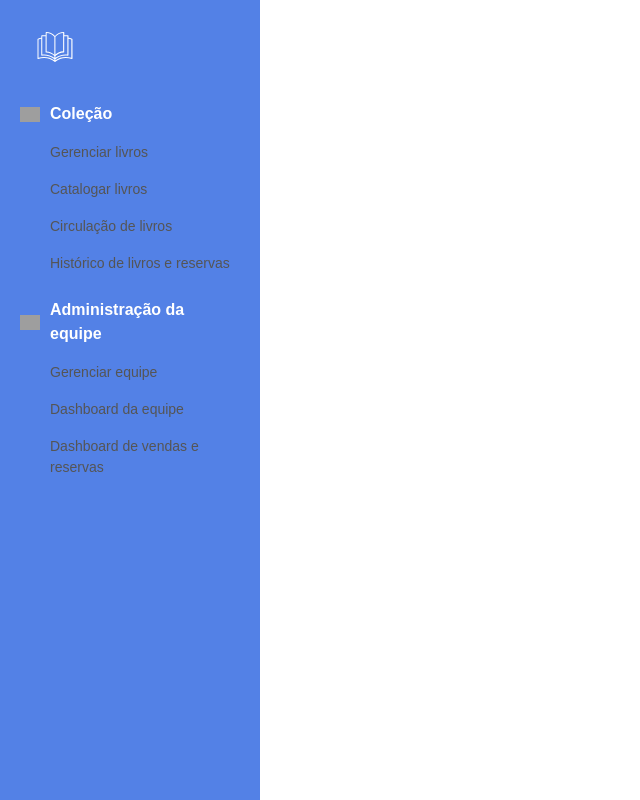
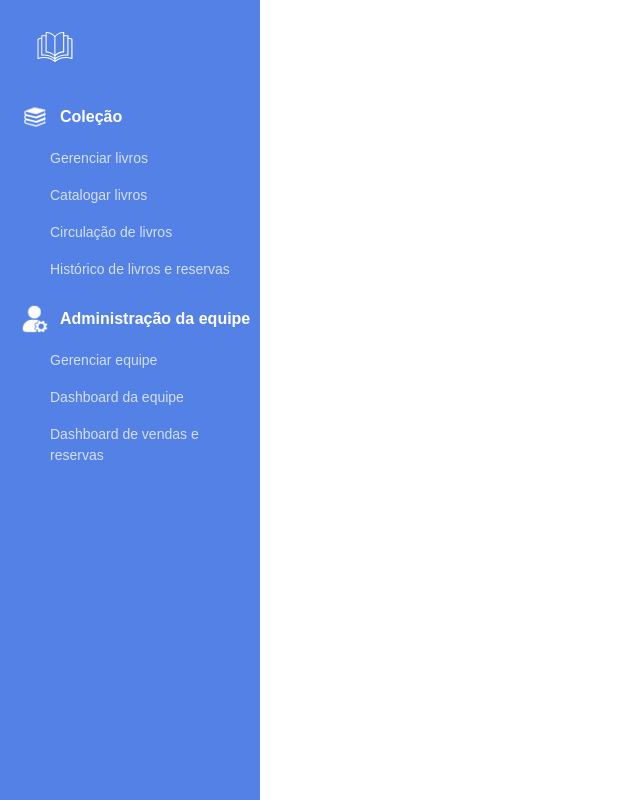
Before and after one commit to joaovitorsplimadias-commits/libtest, a Next.js app in the folder frontend-app/: page /teste in a window 1280 px wide. Shown: the whole page, without its empty margins (0-640 px from the left). Built offline with nearby package versions, Linux system fonts and the light colour scheme; grey boxes are pictures that could not be loaded.

Commit message:
style: Adicionando icons e arrumando a sidebar para deixa-lá fixa

```diff
--- a/frontend-app/src/app/pagina_inicial/App.module.css
+++ b/frontend-app/src/app/pagina_inicial/App.module.css
@@ -17,6 +17,7 @@
 
 .content {
   flex: 1;
+  margin-left: 260px;
   padding: 24px 32px;
 }
 
--- a/frontend-app/src/components/layout/sideBar/App.module.css
+++ b/frontend-app/src/components/layout/sideBar/App.module.css
@@ -4,6 +4,7 @@
   width: 260px;
   height: 100vh;
   background-color: #5381E6;
+  position: fixed
 }
 
 .logo {
@@ -34,10 +35,7 @@
 
 .mobileItemTitle {
   padding: 8px 20px;
-}
-
-.mobileItemTitle:hover {
-  background-color: #4a75d6;
+  white-space: nowrap;
 }
 
 .mobileSubmenu {
@@ -49,7 +47,7 @@
 .mobileSubItem {
   padding: 8px 20px;
   cursor: pointer;
-  color: #555;
+  color: rgba(255,255,255,.75);
   font-weight: 400;
   font-size: 14px;
 }
--- a/frontend-app/src/components/layout/sideBar/SideBar.jsx
+++ b/frontend-app/src/components/layout/sideBar/SideBar.jsx
@@ -12,8 +12,7 @@ const SideBar = () => {
     {
       id: "colecao",
       title: "Coleção",
-      iconInactive: "/images/",
-      iconActive: "/images/",
+      iconInactive: "/images/colecao.svg",
       submenus: [
         {
           id: "gerenciarLivros",
@@ -40,8 +39,7 @@ const SideBar = () => {
     {
       id: "administracao",
       title: "Administração da equipe",
-      iconInactive: "/images/",
-      iconActive: "/images/",
+      iconInactive: "/images/adm.svg",
       submenus: [
         {
           id: "gerenciarEquipe",
@@ -108,8 +106,8 @@ const SideBar = () => {
               >
                 <Image
                   src={item.iconInactive}
-                  width={20}
-                  height={20}
+                  width={30}
+                  height={30}
                   alt={item.title}
                 />
                 <span>{item.title}</span>
```
Also changed, not shown: frontend-app/public/images/adm.svg (added), frontend-app/public/images/colecao.svg (added).
